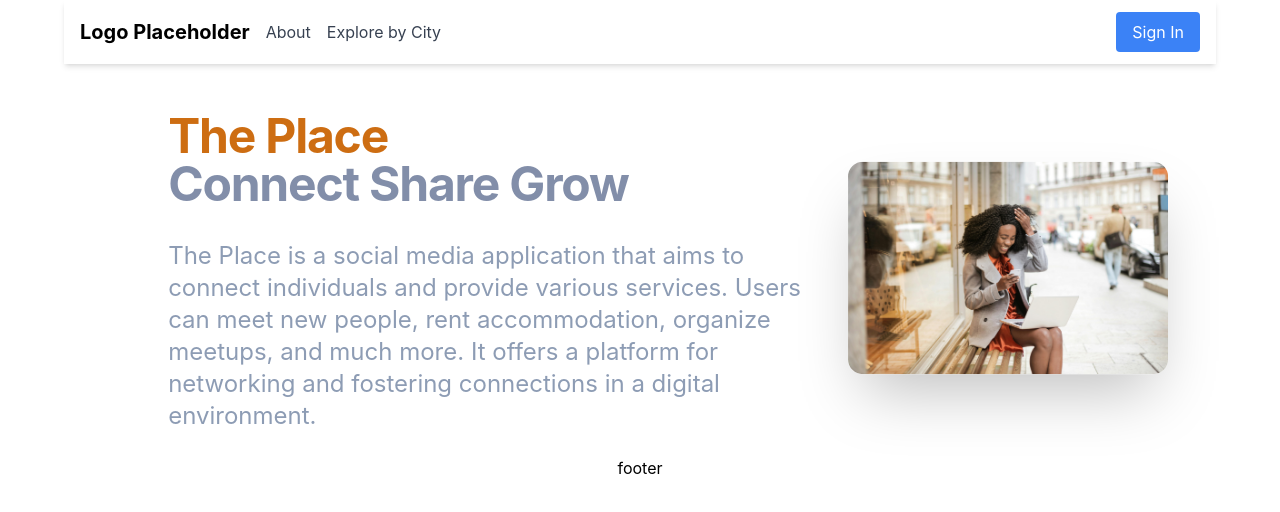
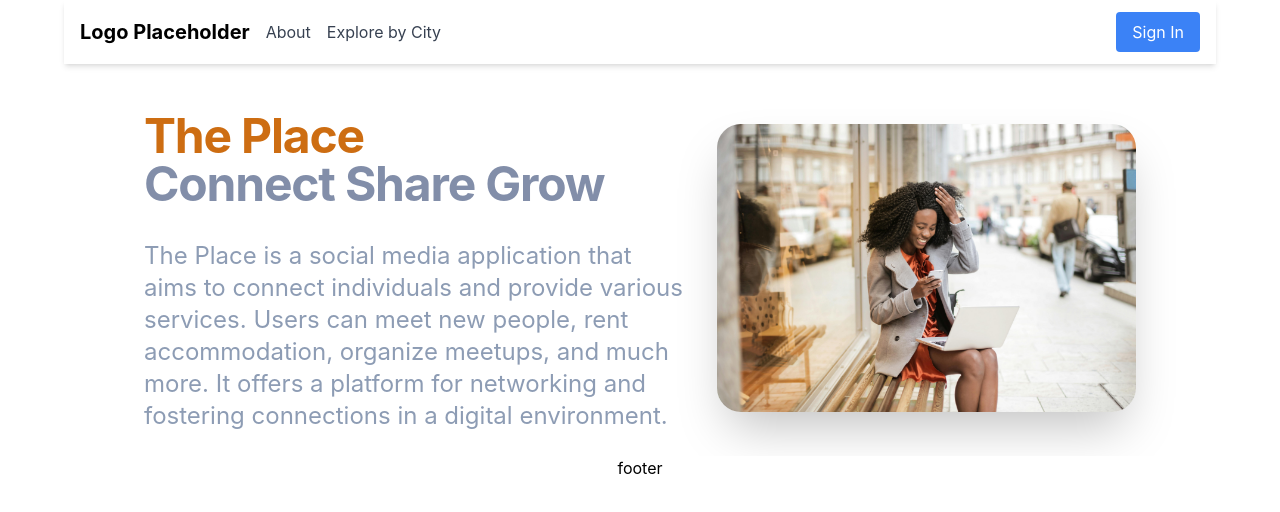
Before and after one commit to imevanc/the-place, a Next.js app: page / in a window 1280 px wide. Shown: the top 512 px of the page. Built offline with nearby package versions, Linux system fonts and the light colour scheme.

Commit message:
scale the img

```diff
--- a/src/app/page.tsx
+++ b/src/app/page.tsx
@@ -1,6 +1,5 @@
 import React from "react";
 import type { NextPage } from "next/types";
-import Image from "next/image";
 import { copy } from "@/copy";
 
 const { heading, paragraph } = copy.home;
@@ -12,11 +11,9 @@ const Homepage: NextPage = () => {
         <div className="max-w-3xl w-full md:pt-4">
           <div className="mx-auto max-w-prose">
             <h1 className="mt-2 block text-left text-3xl font-bold leading-8 tracking-tight text-primary-600 sm:text-4xl lg:text-5xl">
-
-                {heading.top}
-                <br />
-                <span className="text-secondary-600">{heading.bottom}</span>
-
+              {heading.top}
+              <br />
+              <span className="text-secondary-600">{heading.bottom}</span>
             </h1>
             <p className="mt-8 text-lg text-left leading-8 text-secondary-500 sm:text-xl lg:text-2xl">
               {paragraph}
@@ -24,10 +21,8 @@ const Homepage: NextPage = () => {
           </div>
         </div>
         <div className="pt-4">
-          <Image
-            className="shadow-2xl rounded-xl md:scale-125"
-            width={360}
-            height={360}
+          <img
+            className="rounded-xl h-auto w-full md:w-[40rem] lg:w-[48rem] md:h-64 lg:h-72 md:rounded-3xl md:shadow-2xl"
             src="/assets/girl-on-phone.jpg"
             alt="girl on phone"
           />
```
Also changed, not shown: 1 other file (tests, documents, lock files or other folders).
